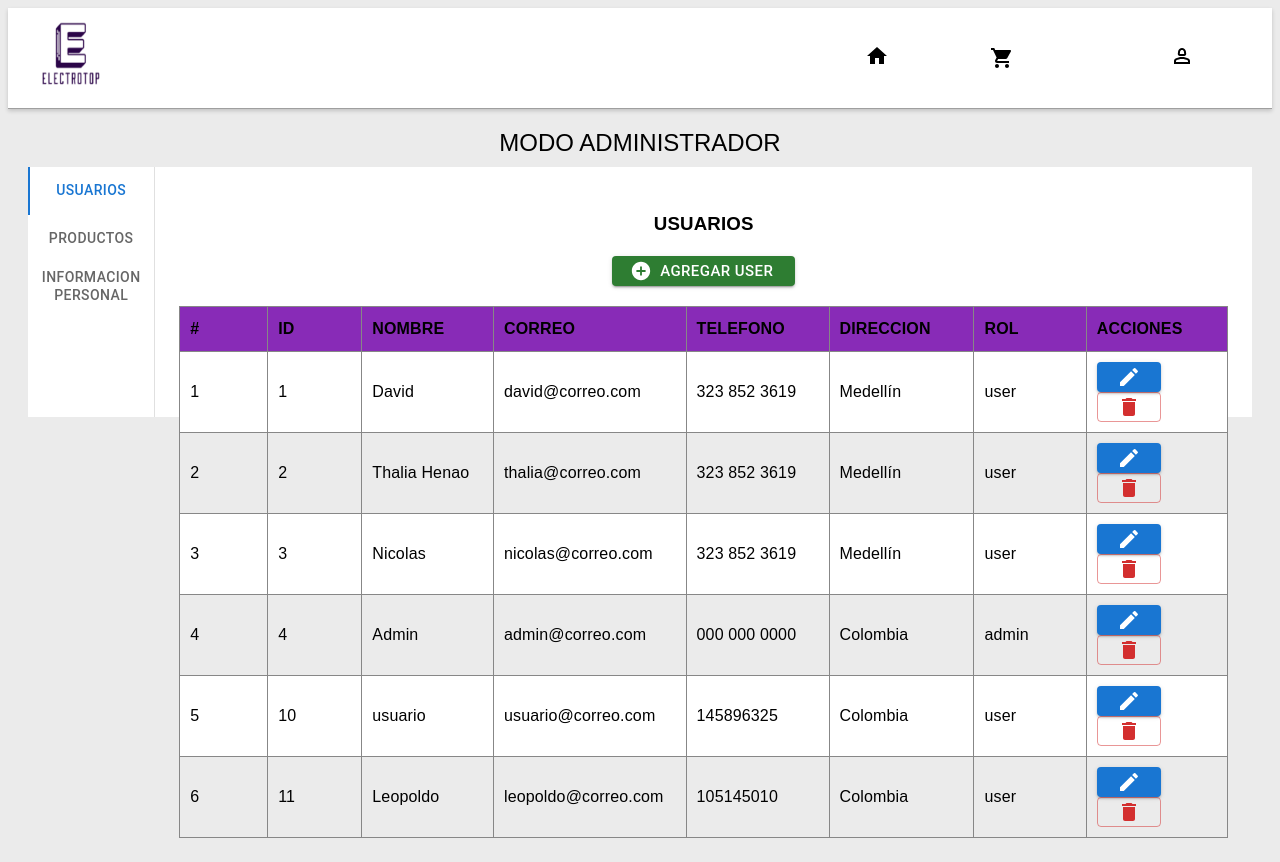
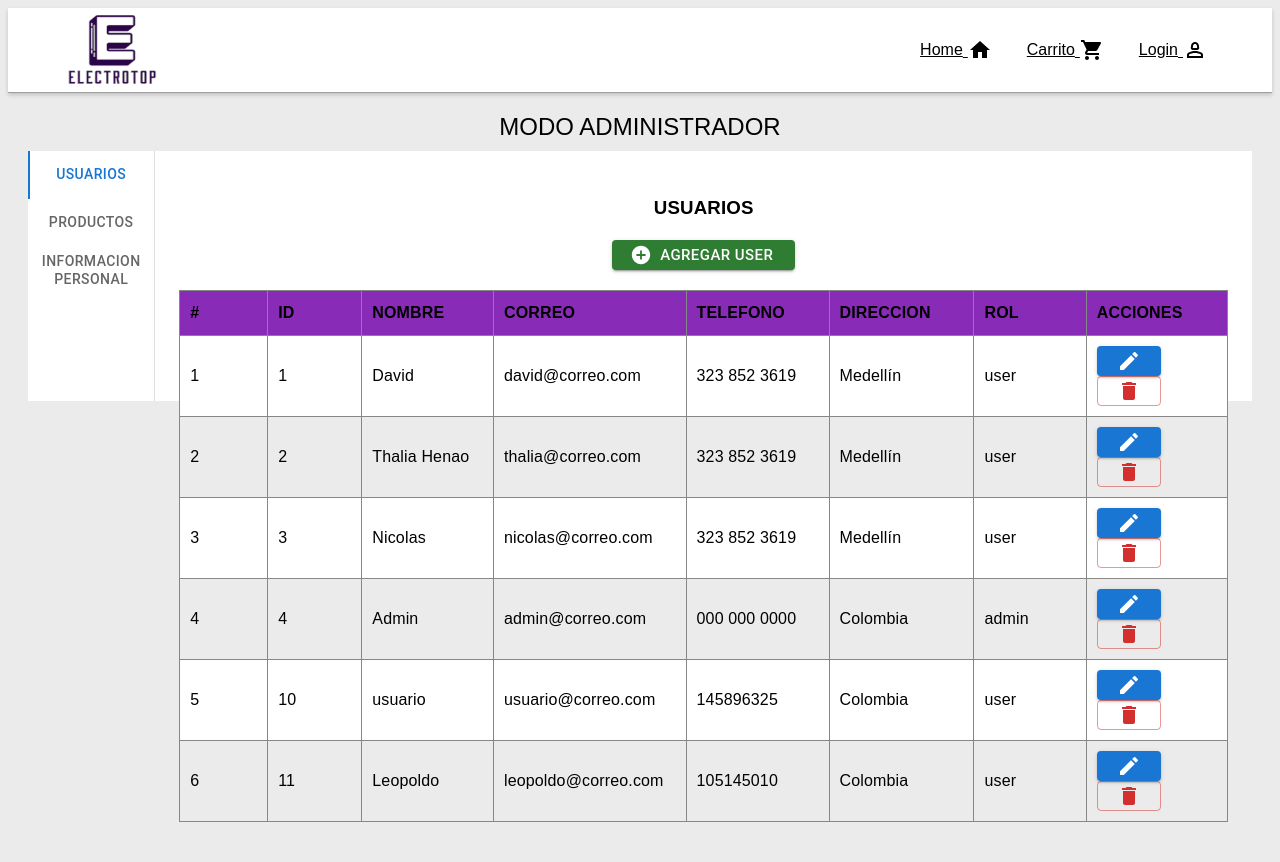
Before and after one commit to TaliaHenao6/EjercicioCarrito, a React (Vite) app in the folder EjercicioCarrito/: page /Admin in a window 1280 px wide. Built offline with nearby package versions, Linux system fonts and the light colour scheme; data requests are answered from the project's data file.

Commit message:
Ajustes al nav, espacios entre elementos y texto y aumento de la imagen

```diff
--- a/EjercicioCarrito/src/App.jsx
+++ b/EjercicioCarrito/src/App.jsx
@@ -15,8 +15,8 @@ import {
   Person2Outlined,
   Logout,
   AccountCircle,
-  Blind,
   Boy,
+  AdminPanelSettings,
 } from "@mui/icons-material";
 
 import "./componentes/styles.css";
@@ -52,46 +52,47 @@ function App() {
             </div>
             <ul className="nav">
               <li>
-                <Link to="/">
+                <Link to="/" className="link">
+                  <span>Home</span>&nbsp;
                   <Home />
                 </Link>
               </li>
               <li>
                 <Link to="/Carrito" className="link">
+                  <span>Carrito</span>&nbsp;
                   <NavCarrito />
                 </Link>
               </li>
-              <li>
-                {
-                  rol === "admin" && login === "true" ? (
-                    <Link to="/Admin">
-                      {" "}
-                      <Boy />
+              {
+                rol === "admin" && login === "true" ? (
+                  <li>
+                    <Link to="/Admin" className="link">
+                      <span>Panel</span>&nbsp;
+                      <AdminPanelSettings />
                     </Link>
-                  ) : (
-                    <span></span>
-                  ) //
-                }
-              </li>
+                  </li>
+                ) : null //
+              }
               <li>
                 {login === "true" ? (
-                  <Link to="/Perfil">
+                  <Link to="/Perfil" className="link">
+                    <span>Perfil</span>&nbsp;
                     <AccountCircle />
                   </Link>
                 ) : (
-                  <Link to="/Login">
+                  <Link to="/Login" className="link">
+                    <span>Login</span>&nbsp;
                     <Person2Outlined />
                   </Link>
                 )}
               </li>
               <li>
                 {login === "true" ? (
-                  <a>
-                    <Logout onClick={() => logout()} />
+                  <a className="link" onClick={() => logout()}>
+                    <span>Logout</span>&nbsp;
+                    <Logout />
                   </a>
-                ) : (
-                  <span></span>
-                )}
+                ) : null}
               </li>
             </ul>
           </div>
--- a/EjercicioCarrito/src/componentes/styles.css
+++ b/EjercicioCarrito/src/componentes/styles.css
@@ -21,16 +21,17 @@ body{
     align-items: center;
     border-bottom: 1px solid rgba(0, 0, 0, 0.377) ;
     box-shadow: 0px 2px  4px  0px rgba(0, 0, 0, 0.178);
+    padding:  0px 40px;
+
 }
 .header .logo{
     width: 80%;
-    height: 100px;
+    height: auto;
 }
 
 .header .logo .logo-image{
     width: 110px;
     height: 80px;
-
 }
 
 .logo a {
@@ -40,10 +41,10 @@ body{
 
 
 .header ul {
-    width: 150%;
+    width: 100%;
     display: flex;
-    justify-content: right;
-    gap: 55px;
+    justify-content:flex-end;
+    gap: 15px;
     line-height: 20px;
     list-style: none;
 }
@@ -58,20 +59,32 @@ body{
     /* align-items: center; */
     justify-content: space-evenly;
 }
+.header ul li .link{
+    display: flex;
+    align-items: center;
+}
+
+.header ul li span{
+    display: inline-block;
+    font-size: 16px;
+    font-weight: 500;
+    text-transform: capitalize;
+    font-family: "Noto-sans", sans-serif;
+}
+
 
 .header a{
     color: #000;
-    width: 70px;
-    padding: 5px 8px;
-    border-radius: 10px;
+    padding: 7px 10px;
+    border-radius: 4px;
     text-align: center;
 
 }
 .header ul li a:hover{
     cursor: pointer;
     color: #7B1FA2;
-    border: 2px solid #7B1FA2;
-    transition: ease-out all 1s;
+    border: 1px solid #7B1FA2;
+    transition: ease-out all .15s;
 }
 
 /* Carrito header*/
@@ -89,10 +102,11 @@ body{
     background-color: #7B1FA2;
     border-radius: 50px;
     color: #FFF;
-    padding: 2px 8px;
+    padding: 2px 0px;
     font-size: 0.9rem;
     width: 20px;
     text-decoration: none;
+    text-align: center;
 }
 .bubble {
     position: relative;
```
Also changed, not shown: EjercicioCarrito/src/assets/electrotop.png.
